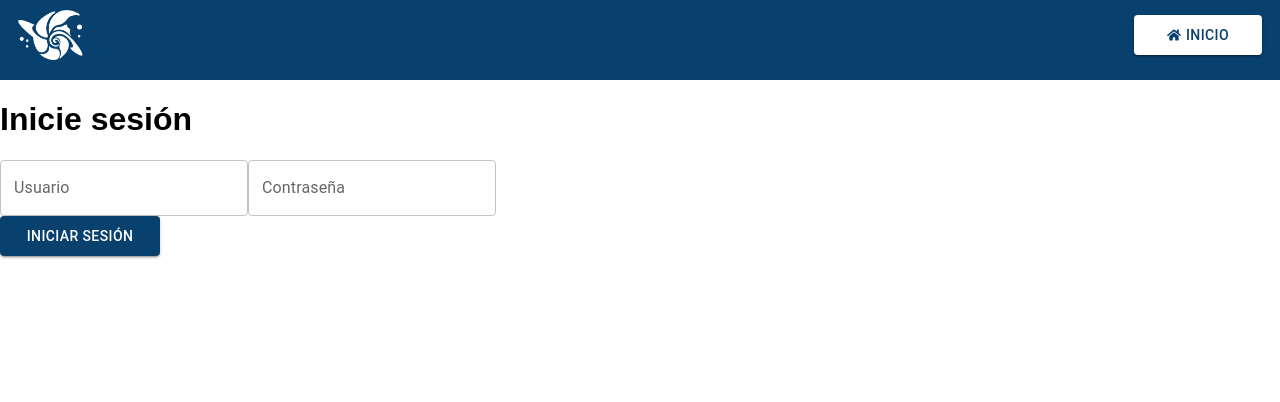
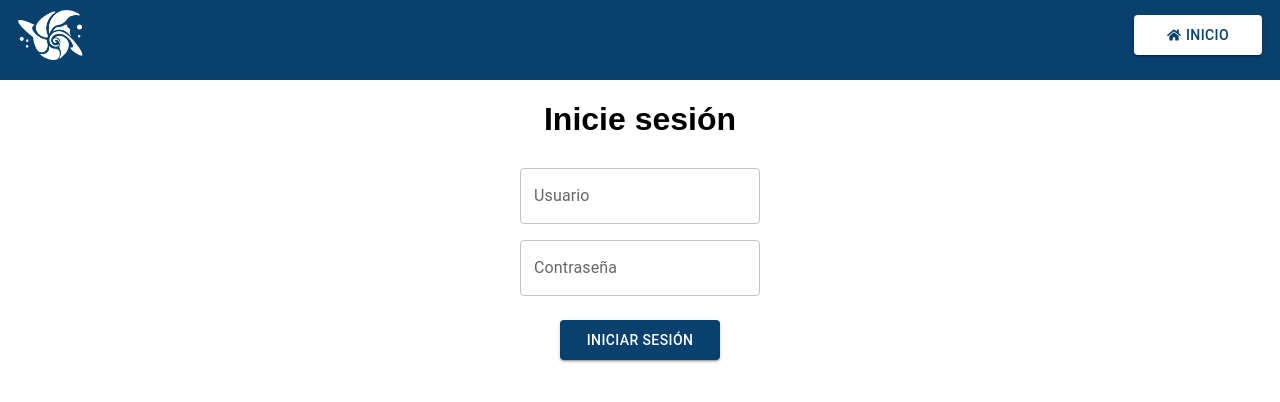
Before and after one commit to ReynaldoCerpa/registro-guias, a React (Create React App) app: page / in a window 1280 px wide. Shown: the top 402 px of the page. Built offline with nearby package versions, Linux system fonts and the light colour scheme.

Commit message:
login client-side validated

```diff
--- a/src/components/Buttons.jsx
+++ b/src/components/Buttons.jsx
@@ -11,10 +11,11 @@ export const NavButton = styled(StyledButton, {})({
 })
 
 export const LoginButton = styled(StyledButton, {})({
+    margin: "1rem",
     height: "2.5rem",
     width: "10rem",
     display: "flex",
     backgroundColor: "#08406e",
     color: "#fff",
-    "&:hover":{backgroundColor: "#ebebeb"}
+    "&:hover":{backgroundColor: "#0c5591"}
 })
--- a/src/components/TextField.jsx
+++ b/src/components/TextField.jsx
@@ -2,5 +2,7 @@ import {styled} from "@mui/system"
 import { TextField as StyledTextField} from "@mui/material"
 
 export const TextField = styled(StyledTextField, {})({
-
+    margin: "0.5rem",
+    width: "100%",
+    maxWidth: "15rem",
 });
--- a/src/pages/Login/Login.css
+++ b/src/pages/Login/Login.css
@@ -0,0 +1,5 @@
+.login-items{
+    display: flex;
+    flex-direction: column;
+    align-items: center;
+}
--- a/src/pages/Login/Login.jsx
+++ b/src/pages/Login/Login.jsx
@@ -1,22 +1,60 @@
+import "./Login.css"
 import { LoginButton } from "../../components/Buttons"
 import Navbar from "../../components/Navbar/Navbar"
 import { TextField } from "../../components/TextField"
+import { useState } from "react"
+import { Alert, Zoom } from "@mui/material"
 
 const Login = () => {
+    const [error, setError] = useState(false)
+    const [errorMsg, setErrorMsg] = useState("Datos incorrectos")
+    const [username, setUsername] = useState("")
+    const [password, setPassword] = useState("")
+
+    const handleSubmit = (username, password) => {
+        setError(false)
+        if (username.length > 35 || password.length > 35) {
+            setError(true)
+        }
+        if (username.length === 0 || password.length === 0) {
+            setErrorMsg("Ambos campos son obligatorios")
+            setError(true)
+        }
+    }
+
     return (
         <div>
             <Navbar />
+            <div className="login-items">
                 <h1>Inicie sesión</h1>
                 <TextField
+                    error={error}
+                    value={username}
+                    onInput={e => e.target.value.length < 35 ? setUsername(e.target.value) : username}
                     label="Usuario"
                 />
                 <TextField
+                    error={error}
+                    value={password}
+                    onInput={e => e.target.value.length < 35 ? setPassword(e.target.value) : password}
                     label="Contraseña"
                     type="password"
                 />
+                {error ?
+                    <Zoom in={error}>
+                    {
+                        <Alert severity="error">
+                        {errorMsg}
+                        </Alert>
+                    }
+                    </Zoom>
+                    : ""
+                }
                 <LoginButton
                 variant="contained"
+                onClick={()=>{handleSubmit(username, password)}}
                 >Iniciar sesión</LoginButton>
+            </div>
         </div>
     )
 }
```
Also changed, not shown: public/manifest.json. Lines whose indentation alone changed are shown as unchanged.
